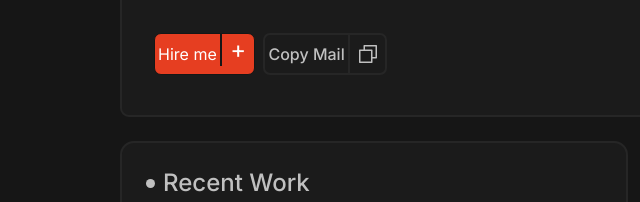
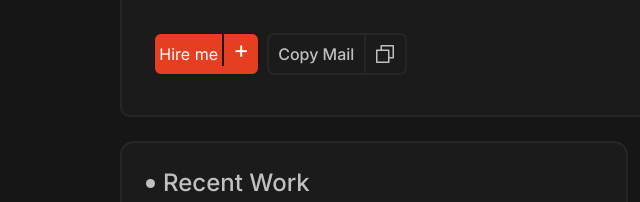
Before and after one commit to Worketyamo-Students/Bento-Style-Ulrich, a plain HTML site: page index.html in a window 1280 px wide. Shown: the part 487-689 px from the top of the page, 0-640 px from the left. Drawn offline with nearby package versions, Linux system fonts and the light colour scheme.

Commit message:
styl:w-button

```diff
--- a/index.html
+++ b/index.html
@@ -56,9 +56,9 @@
                 <h1 class="text-2xl lg:text-4xl text-white font-semibold">I'm Ulrich SOH</h1>
                 <p class="text-gris mt-1 lg:text-xl">I design digital products with great experience.</p>
                 <p class="text-gris lg:text-xl">I build applications and sites with a direct impact on users.</p>
-                <div class="flex gap-2 text-[11px] lg:text-base w-4/5 mt-1 lg:mt-6">
-                    <button class="flex w-9/20  text-white border border-body bg-bouton rounded-[7px]"><h1 class="flex-2 flex items-center justify-center py-2">Hire me</h1><h4 class="flex-1 border-l-2 border-body flex items-center justify-center lg:text-2xl">+</h4></button>
-                    <div class="flex w-11/20 text-gris border-2 border-bord font-medium rounded-[7px]"><h2 class="flex-3 flex items-center justify-center">Copy Mail</h2><button class="flex-1 flex justify-center border-l-2 border-bord flex items-center justify-center p-1"><img src="Assets/Img/copy.svg" alt="copy"></button></div>
+                <div class="flex gap-2 text-[11px] lg:text-base w-full mt-1 lg:mt-6">
+                    <button class="flex w-[80px] lg:w-[105px] text-white border border-body bg-bouton rounded-[7px] hover:bg-orange-700"><h1 class="flex-2 flex items-center justify-center py-2">Hire me</h1><h4 class="flex-1 border-l-2 border-body flex items-center justify-center lg:text-2xl">+</h4></button>
+                    <div class="flex w-[95px] lg:w-[140px] text-gris border-2 border-bord font-medium rounded-[7px]"><h2 class="flex-3 flex items-center justify-center">Copy Mail</h2><button class="flex-1 flex justify-center border-l-2 border-bord flex items-center justify-center p-1"><img src="Assets/Img/copy.svg" alt="copy"></button></div>
                 </div>
             </div>
         </section><!--Fin de la section 1-->
```
